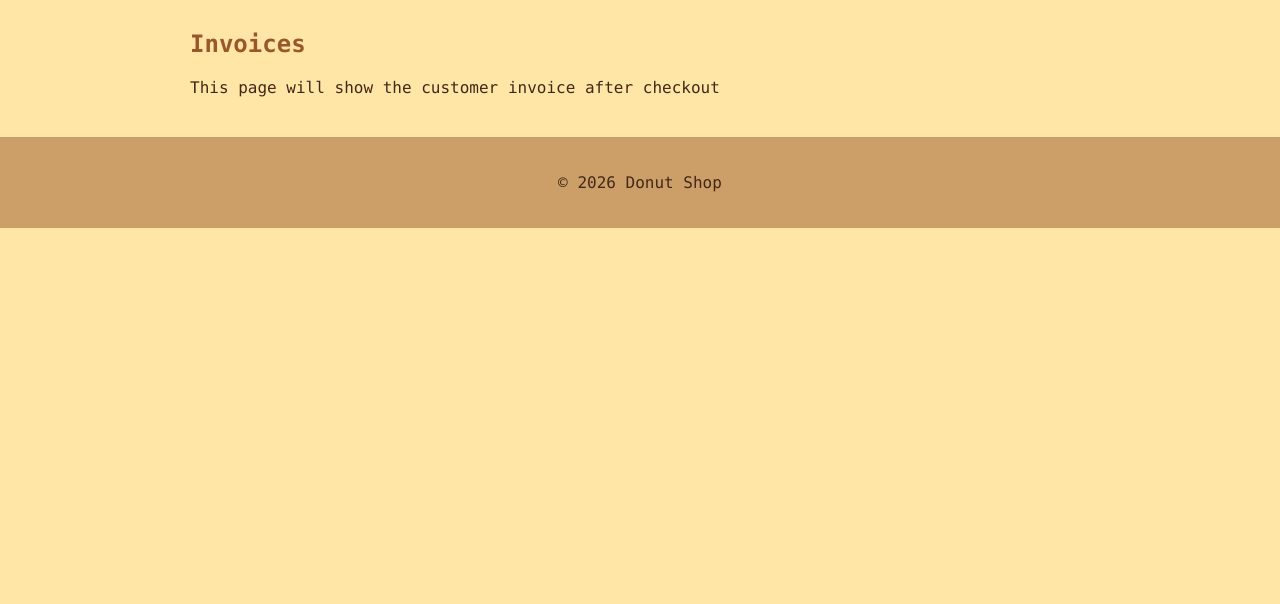
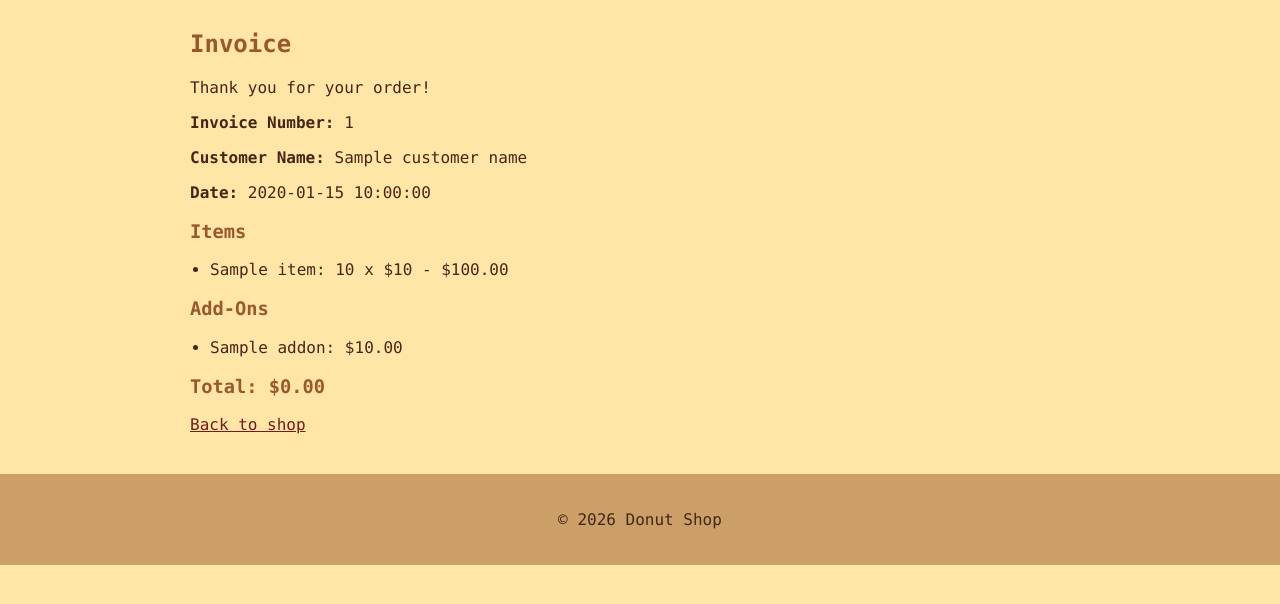
Before and after one commit to st25034/CSC2-flask-internal, a Flask app: template templates/invoices.html in a window 1280 px wide. Shown: the part 122-726 px from the top of the page. Run offline with Flask 3, Linux system fonts and the light colour scheme; the template is opened without the code that fills it: most values are stand-ins (such as "Sample title", 1, 10 or a date in 2020).

Commit message:
added customer, item and add-on details to invoice

```diff
--- a/templates/invoices.html
+++ b/templates/invoices.html
@@ -3,6 +3,39 @@
 {% block title %}Invoices - Donut Shop{% endblock %}
 
 {% block content %}
-<h2>Invoices</h2>
-<p>This page will show the customer invoice after checkout</p>
+<h2>Invoice</h2>
+
+<p>Thank you for your order!</p>
+
+<p><strong>Invoice Number:</strong> {{ invoice_number }}</p>
+<p><strong>Customer Name:</strong> {{ customer_name }}</p>
+<p><strong>Date:</strong> {{ invoice_date }}</p>
+
+<h3>Items</h3>
+
+<ul>
+    {% for item, details in cart.items() %}
+        <li>
+            {{ item }}: {{ details['quantity'] }} x
+            ${{ details['price'] }} -
+            ${{ '%.2f' % (details['quantity'] * details['price']) }}
+        </li>
+    {% endfor %}
+</ul>
+
+<h3>Add-Ons</h3>
+
+{% if selected_addons %}
+    <ul>
+        {% for addon, price in selected_addons.items() %}
+            <li>{{ addon }}: ${{ '%.2f' % price }}</li>
+        {% endfor %}
+    </ul>
+{% else %}
+    <p>No add-ons selected.</p>
+{% endif %}
+
+<h3>Total: ${{ '%.2f' % total }}</h3>
+
+<a href="{{ url_for('index') }}">Back to shop</a>
 {% endblock %}
```
